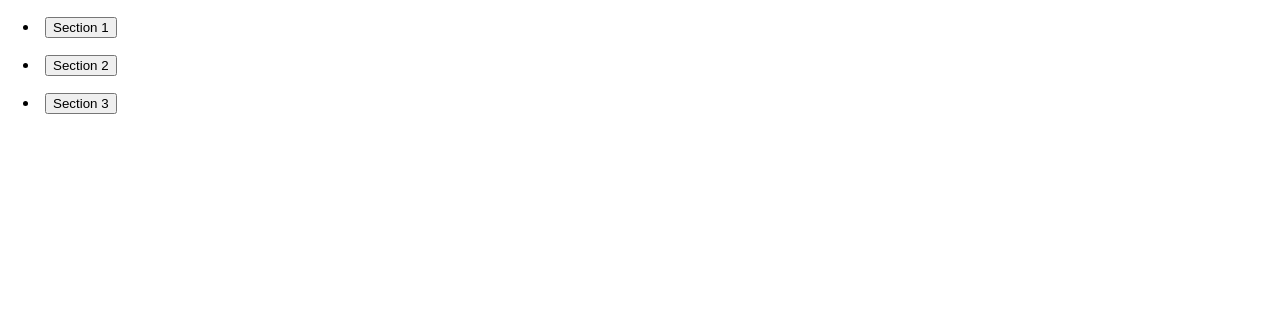
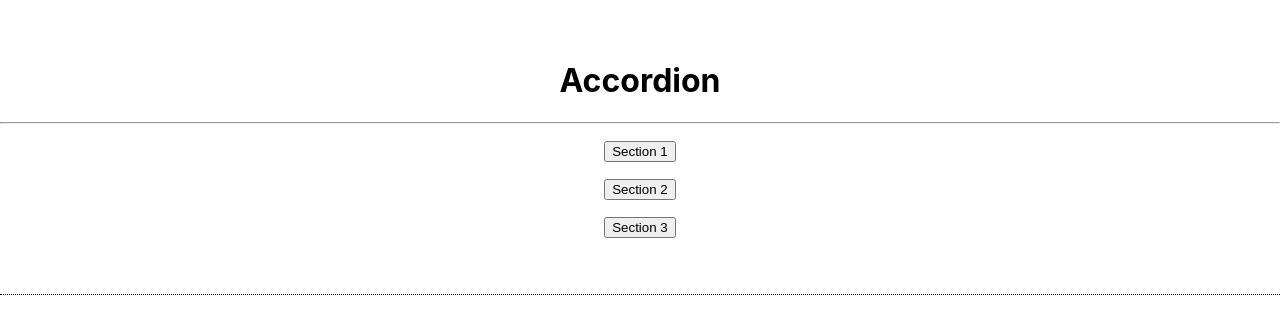
Before and after one commit to artificialarea/react-playground, a React (Create React App) app: page / in a window 1280 px wide. Shown: the top 334 px of the page. Built offline with nearby package versions, Linux system fonts and the light colour scheme.

Commit message:
add all tests

```diff
--- a/src/App.js
+++ b/src/App.js
@@ -10,6 +10,7 @@ import './App.css';
 // import RussianRoulette from './state-drills/RussianRoulette';
 // import Tabs from './state/Tabs';
 import Accordion from './state-drills/Accordion';
+import STORE from './state-drills/accordion-store';
 
 //////////////////////////////////////////////////////////
 //
@@ -54,25 +55,12 @@ import Accordion from './state-drills/Accordion';
 //     content: 'Fugit, sapiente aspernatur corporis velit, dolor eum reprehenderit provident ipsam, maiores incidunt repellat! Facilis, neque doloremque. Lorem ipsum dolor sit amet consectetur adipisicing elit. Laboriosam exercitationem quos consectetur expedita consequatur.' },
 // ];
 
-const sections = [
-  {
-    title: 'Section 1',
-    content: 'Lorem ipsum dolor sit amet consectetur adipisicing elit.',
-  },
-  {
-    title: 'Section 2',
-    content: 'Cupiditate tenetur aliquam necessitatibus id distinctio quas nihil ipsam nisi modi!',
-  },
-  {
-    title: 'Section 3',
-    content: 'Animi amet cumque sint cupiditate officia ab voluptatibus libero optio et?',
-  },
-];
+
 
 function App() {
   return (
     <main className='App'>
-      <Accordion sections={sections} />
+      <Accordion sections={STORE.sections} />
 
       {/* <div className='containAccordion'>
         <Accordion />
--- /dev/null
+++ b/src/state-drills/Accordion.css
@@ -0,0 +1,4 @@
+ul {
+  list-style: none;
+  padding: 0;
+}
--- a/src/state-drills/Accordion.js
+++ b/src/state-drills/Accordion.js
@@ -1,4 +1,5 @@
 import React from 'react';
+import './Accordion.css';
 
 class Accordion extends React.Component {
   state = {
@@ -28,9 +29,14 @@ class Accordion extends React.Component {
 
   render() {
     return (
-      <ul>
-        {this.props.sections.length && this.renderLis()}
-      </ul>
+      <div>
+        <h1>Accordion</h1>
+        <hr />
+        <ul>
+          {/* {!!this.props.sections.length && this.renderLis()} */}
+          {this.props.sections.length ? this.renderLis() : <li/>}
+        </ul>
+      </div>
     )
   }
 }
--- /dev/null
+++ b/src/state-drills/accordion-store.js
@@ -0,0 +1,16 @@
+export default {
+  sections: [
+    {
+      title: 'Section 1',
+      content: 'Lorem ipsum dolor sit amet consectetur adipisicing elit.',
+    },
+    {
+      title: 'Section 2',
+      content: 'Cupiditate tenetur aliquam necessitatibus id distinctio quas nihil ipsam nisi modi!',
+    },
+    {
+      title: 'Section 3',
+      content: 'Animi amet cumque sint cupiditate officia ab voluptatibus libero optio et?',
+    },
+  ]
+}
```
Also changed, not shown: 2 other files (tests, documents, lock files or other folders).
